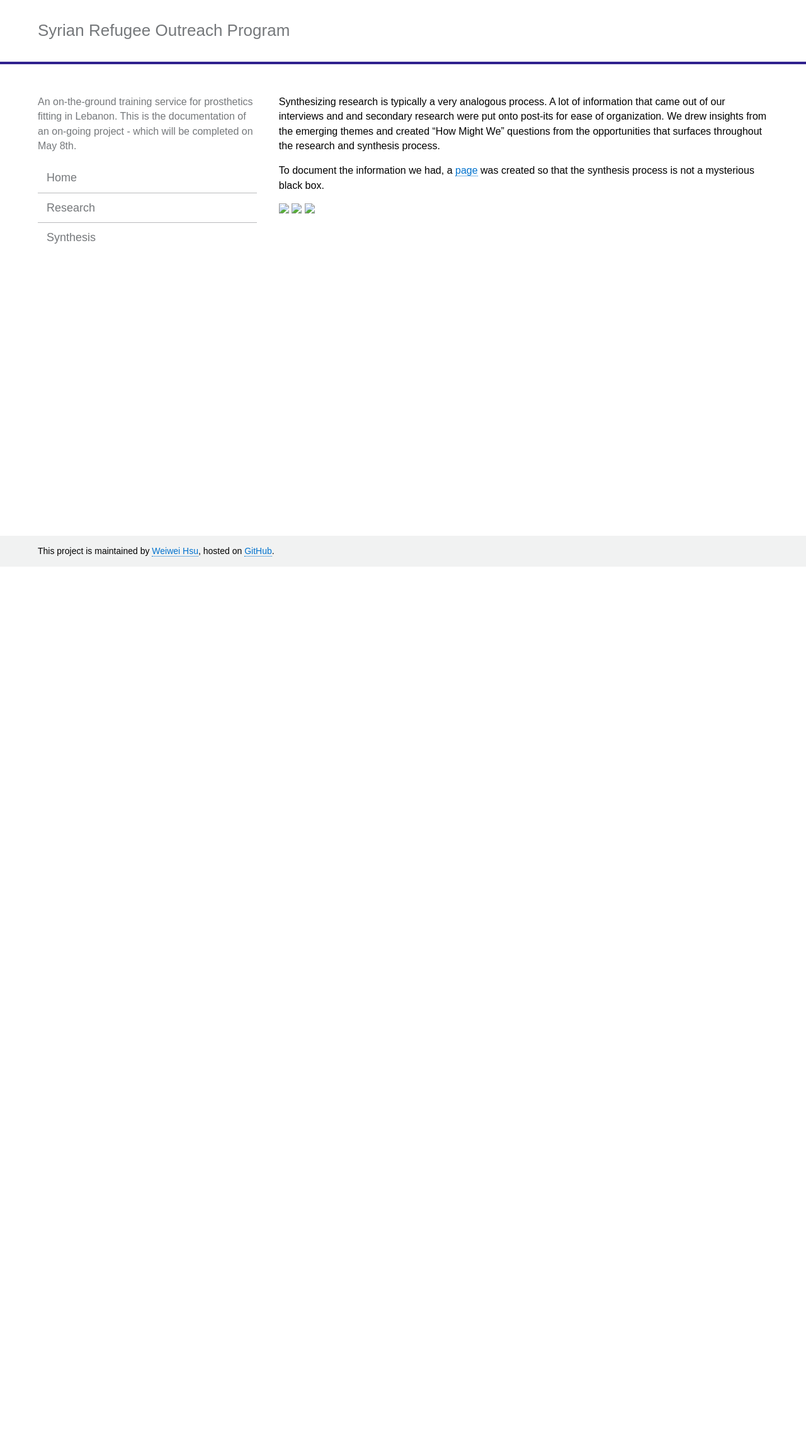
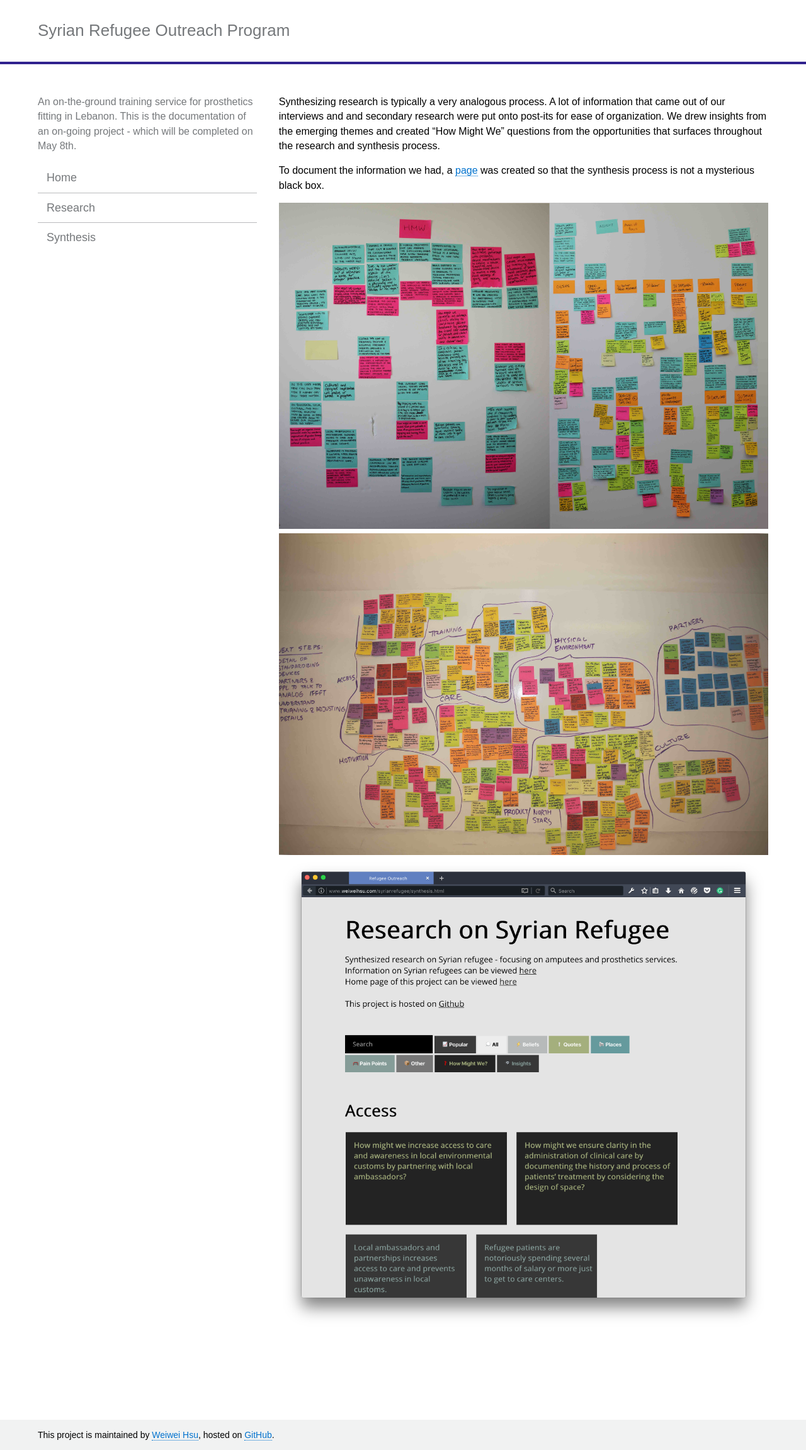
Before and after one commit to weiweihsu/experienceClass, a Jekyll site: the page built from _pages/synthesis.md, in a window 1280 px wide. Shown: the whole page at 63% size. Built offline with Jekyll 4.4.1, drawn with Linux system fonts in a browser that asks for light colours; before the commit the page ends 900 px from its top, so only the background shows below that.

Commit message:
updated image link

```diff
--- a/_pages/synthesis.md
+++ b/_pages/synthesis.md
@@ -8,6 +8,6 @@ Synthesizing research is typically a very analogous process. A lot of informatio
 To document the information we had, a [page](http://www.weiweihsu.com/syrianrefugee/synthesis.html) was created so that the synthesis process is not a mysterious black box.
 
 
-<img src="assets/img/process.jpg" style="width:100%">
-<img src="assets/img/process2.jpg" style="width:100%">
-<img src="assets/img/synthesis.png" style="width:100%">
+<img src="{{site.baseurl}}/assets/img/process.jpg" style="width:100%">
+<img src="{{site.baseurl}}/assets/img/process2.jpg" style="width:100%">
+<img src="{{site.baseurl}}/assets/img/synthesis.png" style="width:100%">
```
Also changed, not shown: _pages/research.md (+1 -1 lines).
